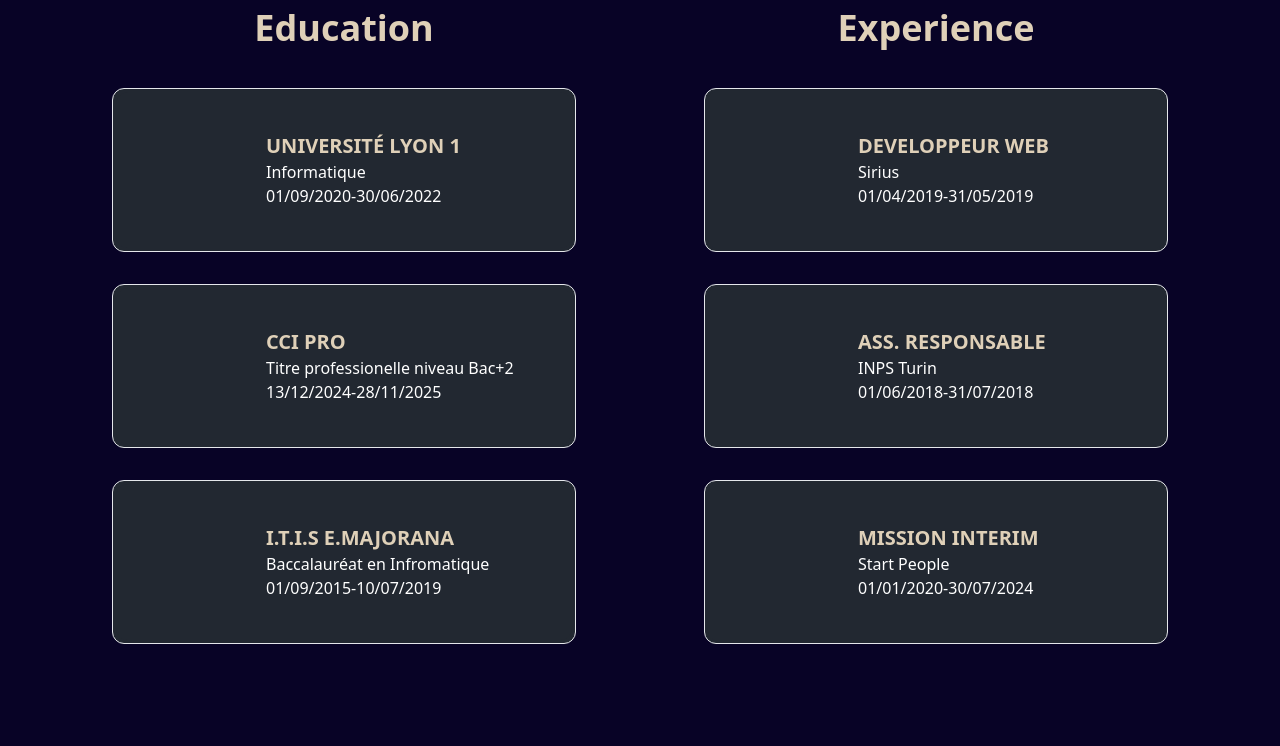
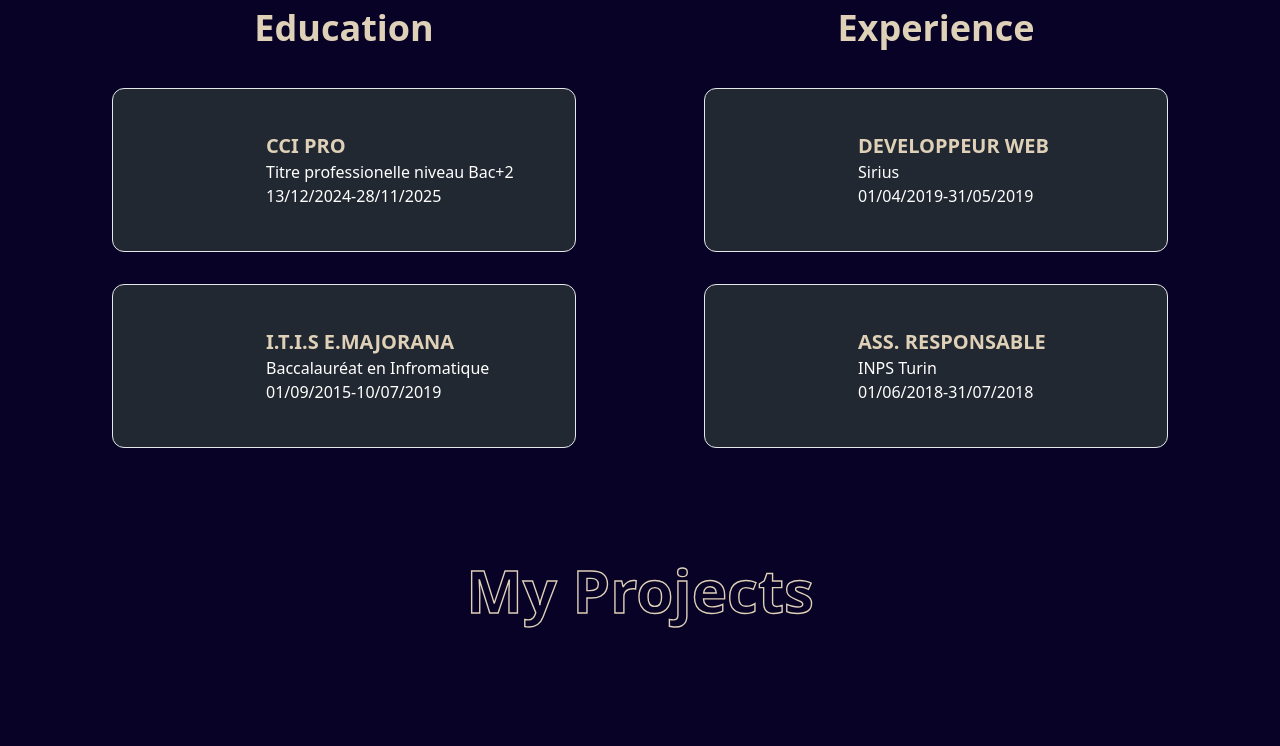
Before and after one commit to j4ll4l/my-portfolio, a Vue app: page / in a window 1280 px wide. Shown: the part 1620-2366 px from the top of the page. Built offline with nearby package versions, Linux system fonts and the light colour scheme; some icons are missing; what tailwindcss-pseudo-elements would draw is missing.

Commit message:
Update Education & Experience

```diff
--- a/src/components/layout/Education.vue
+++ b/src/components/layout/Education.vue
@@ -31,11 +31,11 @@
 import { ref } from 'vue';
 
 const Education = ref([
-    {
-        duration:'01/09/2020-30/06/2022',
-        school:'Université Lyon 1',
-        degree:' Informatique'
-    },
+    // {
+    //     duration:'01/09/2020-30/06/2022',
+    //     school:'Université Lyon 1',
+    //     degree:' Informatique'
+    // },
     {
         duration:'13/12/2024-28/11/2025',
         school:'CCI Pro',
--- a/src/components/layout/Experience.vue
+++ b/src/components/layout/Experience.vue
@@ -12,11 +12,11 @@ const Experience = ref([
         title:'Ass. Responsable',
         company:'INPS Turin'
     },
-    {
-        duration:'01/01/2020-30/07/2024',
-        title: 'Mission interim',
-        company:'Start People'
-    }
+    // {
+    //     duration:'01/01/2020-30/07/2024',
+    //     title: 'Mission interim',
+    //     company:'Start People'
+    // }
 ])
 </script>
 
```
